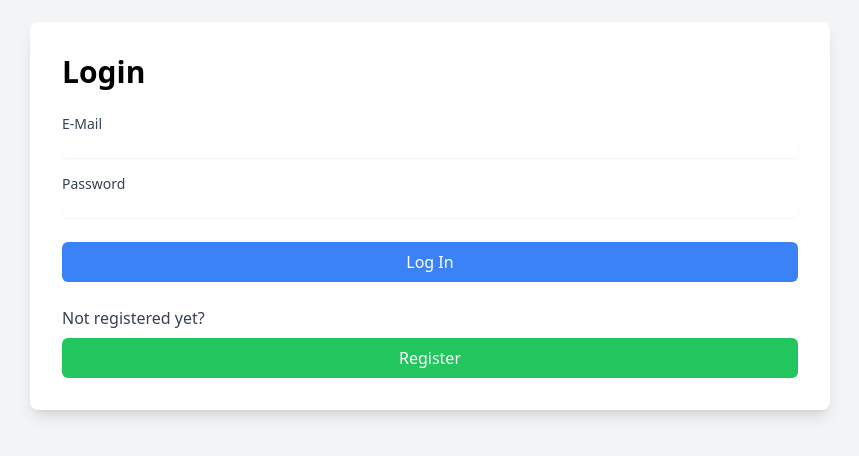
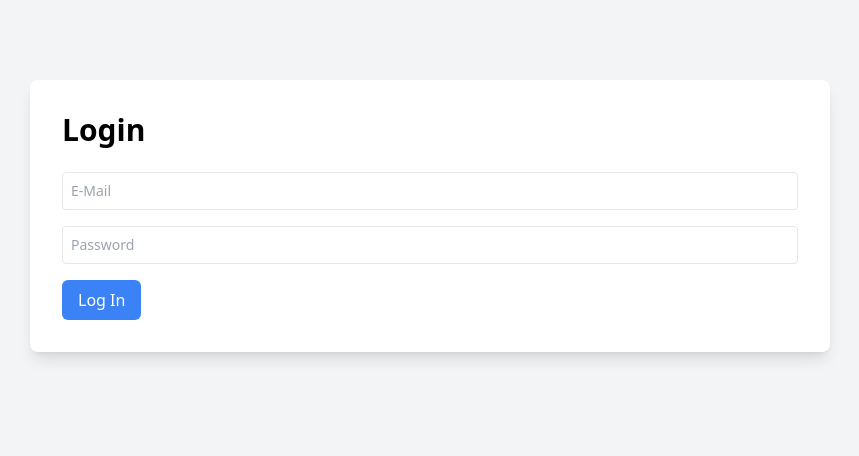
Before and after one commit to kreemdaada/Test-Nuxtjs, a Nuxt app: page /login in a window 1280 px wide. Shown: the part 184-640 px from the top of the page, without its empty margins (210-1069 px from the left). Built offline with nearby package versions, Linux system fonts and the light colour scheme.

Commit message:
login/register api composition

```diff
--- a/package.json
+++ b/package.json
@@ -18,6 +18,7 @@
   },
   "dependencies": {
     "@nuxtjs/tailwindcss": "^6.8.0",
+    "@tailwindcss/typography": "^0.5.9",
     "chart.js": "^4.3.3"
   }
 }
--- a/pages/login.vue
+++ b/pages/login.vue
@@ -2,108 +2,45 @@
   <div class="flex items-center justify-center min-h-screen bg-gray-100">
     <div class="w-96 bg-white p-8 shadow-lg rounded-lg">
       <h1 class="text-3xl font-semibold mb-6">Login</h1>
-      <form>
-        <div class="mb-4">
-          <label for="email" class="block text-sm font-medium text-gray-700">E-Mail</label>
-          <input
-            id="email"
-            type="email"
-            class="mt-1 focus:ring focus:border-blue-300 block w-full shadow-sm sm:text-sm border-gray-300 rounded-md"
-          />
-        </div>
-        <div class="mb-4">
-          <label for="password" class="block text-sm font-medium text-gray-700">Password</label>
-          <input
-            id="password"
-            type="password"
-            class="mt-1 focus:ring focus:border-blue-300 block w-full shadow-sm sm:text-sm border-gray-300 rounded-md"
-          />
-        </div>
-        <div class="mt-6">
-          <button
-            type="submit"
-            class="w-full bg-blue-500 text-white py-2 px-4 rounded-md hover:bg-blue-600 focus:outline-none focus:ring focus:border-blue-300"
-          >
-            Log In
-          </button>
-        </div>
-      </form>
-      <div class="mt-6">
-        <p class="text-gray-700">Not registered yet?</p>
-        <button
-          type="button"
-          class="w-full bg-green-500 text-white py-2 px-4 rounded-md mt-2 hover:bg-green-600 focus:outline-none focus:ring focus:border-green-300"
-          @click="showRegisterForm"
-        >
-          Register
-        </button>
-      </div>
-      <!-- Registration form (hidden by default) -->
-      <form v-if="showRegistrationForm" class="mt-6">
-        <div class="mb-4">
-          <label for="firstName" class="block text-sm font-medium text-gray-700">First Name</label>
-          <input
-            id="firstName"
-            type="text"
-            class="mt-1 focus:ring focus:border-blue-300 block w-full shadow-sm sm:text-sm border-gray-300 rounded-md"
-          />
-        </div>
-        <div class="mb-4">
-          <label for="lastName" class="block text-sm font-medium text-gray-700">Last Name</label>
-          <input
-            id="lastName"
-            type="text"
-            class="mt-1 focus:ring focus:border-blue-300 block w-full shadow-sm sm:text-sm border-gray-300 rounded-md"
-          />
-        </div>
-        <div class="mb-4">
-          <label for="regEmail" class="block text-sm font-medium text-gray-700">E-Mail</label>
-          <input
-            id="regEmail"
-            type="email"
-            class="mt-1 focus:ring focus:border-blue-300 block w-full shadow-sm sm:text-sm border-gray-300 rounded-md"
-          />
-        </div>
-        <div class="mb-4">
-          <label for="regPassword" class="block text-sm font-medium text-gray-700">Password</label>
-          <input
-            id="regPassword"
-            type="password"
-            class="mt-1 focus:ring focus:border-blue-300 block w-full shadow-sm sm:text-sm border-gray-300 rounded-md"
-          />
-        </div>
-        <div class="mb-4">
-          <label for="confirmPassword" class="block text-sm font-medium text-gray-700">Confirm Password</label>
-          <input
-            id="confirmPassword"
-            type="password"
-            class="mt-1 focus:ring focus:border-blue-300 block w-full shadow-sm sm:text-sm border-gray-300 rounded-md"
-          />
-        </div>
-        <div class="mt-6">
-          <button
-            type="submit"
-            class="w-full bg-green-500 text-white py-2 px-4 rounded-md hover:bg-green-600 focus:outline-none focus:ring focus:border-green-300"
-          >
-            Register
-          </button>
-        </div>
+      <form @submit.prevent="login">
+        <input v-model="loginData.email" type="email" placeholder="E-Mail" class="input" />
+        <input v-model="loginData.password" type="password" placeholder="Password" class="input" />
+        <button type="submit" class="button-blue">Log In</button>
       </form>
     </div>
   </div>
 </template>
 
-<script>
-export default {
-  data() {
-    return {
-      showRegistrationForm: false,
-    };
-  },
-  methods: {
-    showRegisterForm() {
-      this.showRegistrationForm = true;
-    },
-  },
+<script setup>
+import { ref } from 'vue';
+
+const showRegistrationForm = ref(false);
+const loginData = ref({
+  email: '',
+  password: '',
+});
+
+const showRegisterForm = () => {
+  showRegistrationForm.value = true;
 };
+
+const login = () => {
+  console.log('Login data:', loginData.value);
+  // Perform login logic using loginData.email and loginData.password
+};
+
 </script>
+
+<style scoped>
+.input {
+  @apply border rounded p-2 mb-4 w-full text-sm focus:outline-none focus:border-blue-300;
+}
+
+.button-blue {
+  @apply bg-blue-500 text-white py-2 px-4 rounded-md hover:bg-blue-600 focus:outline-none focus:ring focus:border-blue-300;
+}
+
+.button-blue:hover {
+  @apply bg-blue-600;
+}
+</style>
--- /dev/null
+++ b/pages/register.vue
@@ -0,0 +1,52 @@
+<template>
+    <div class="flex items-center justify-center min-h-screen bg-gray-100">
+      <div class="w-96 bg-white p-8 shadow-lg rounded-lg">
+        <h1 class="text-3xl font-semibold mb-6">Register</h1>
+        <form @submit.prevent="register">
+          <input v-model="registrationData.firstName" type="text" placeholder="First Name" class="input" />
+          <input v-model="registrationData.lastName" type="text" placeholder="Last Name" class="input" />
+          <input v-model="registrationData.email" type="email" placeholder="E-Mail" class="input" />
+          <input v-model="registrationData.password" type="password" placeholder="Password" class="input" />
+          <input v-model="registrationData.confirmPassword" type="password" placeholder="Confirm Password" class="input" />
+          <button type="submit" class="button-blue">Register</button>
+        </form>
+      </div>
+    </div>
+  </template>
+
+  <script setup>
+  import { ref } from 'vue';
+
+  const showRegistrationForm = ref(false);
+  const registrationData = ref({
+    firstName: '',
+    lastName: '',
+    email: '',
+    password: '',
+    confirmPassword: '',
+  });
+
+  const showLoginForm = () => {
+    showRegistrationForm.value = false;
+  };
+
+  const register = () => {
+    console.log('Registration data:', registrationData.value);
+    // Perform registration logic using registrationData
+  };
+
+  </script>
+
+  <style scoped>
+  .input {
+    @apply border rounded p-2 mb-4 w-full text-sm focus:outline-none focus:border-blue-300;
+  }
+
+  .button-blue {
+    @apply bg-blue-500 text-white py-2 px-4 rounded-md hover:bg-blue-600 focus:outline-none focus:ring focus:border-blue-300;
+  }
+
+  .button-blue:hover {
+    @apply bg-blue-600;
+  }
+  </style>
--- a/tailwind.config.js
+++ b/tailwind.config.js
@@ -10,5 +10,7 @@ module.exports = {
   theme: {
     extend: {},
   },
-  plugins: [],
+  plugins: [
+    require('@tailwindcss/typography')
+  ],
 }
```
Also changed, not shown: 1 other file (tests, documents, lock files or other folders).
